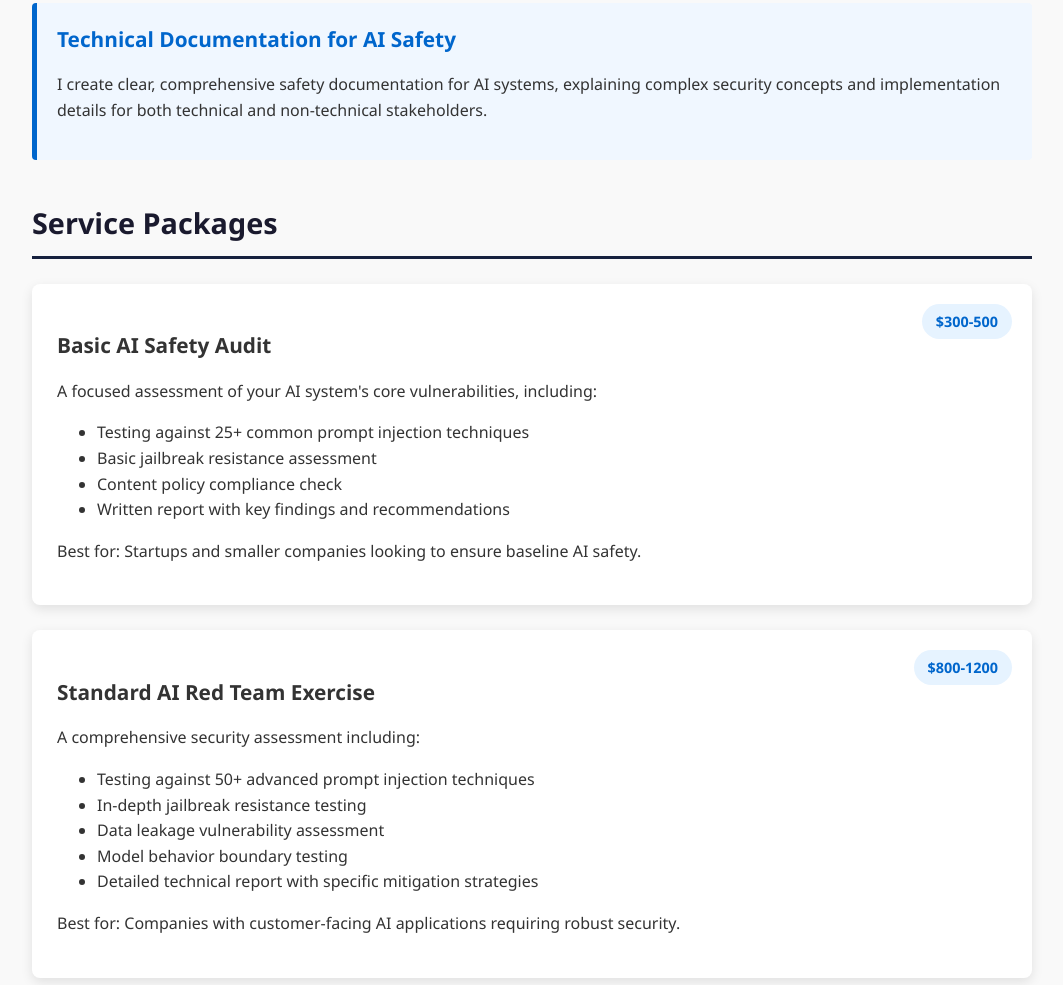
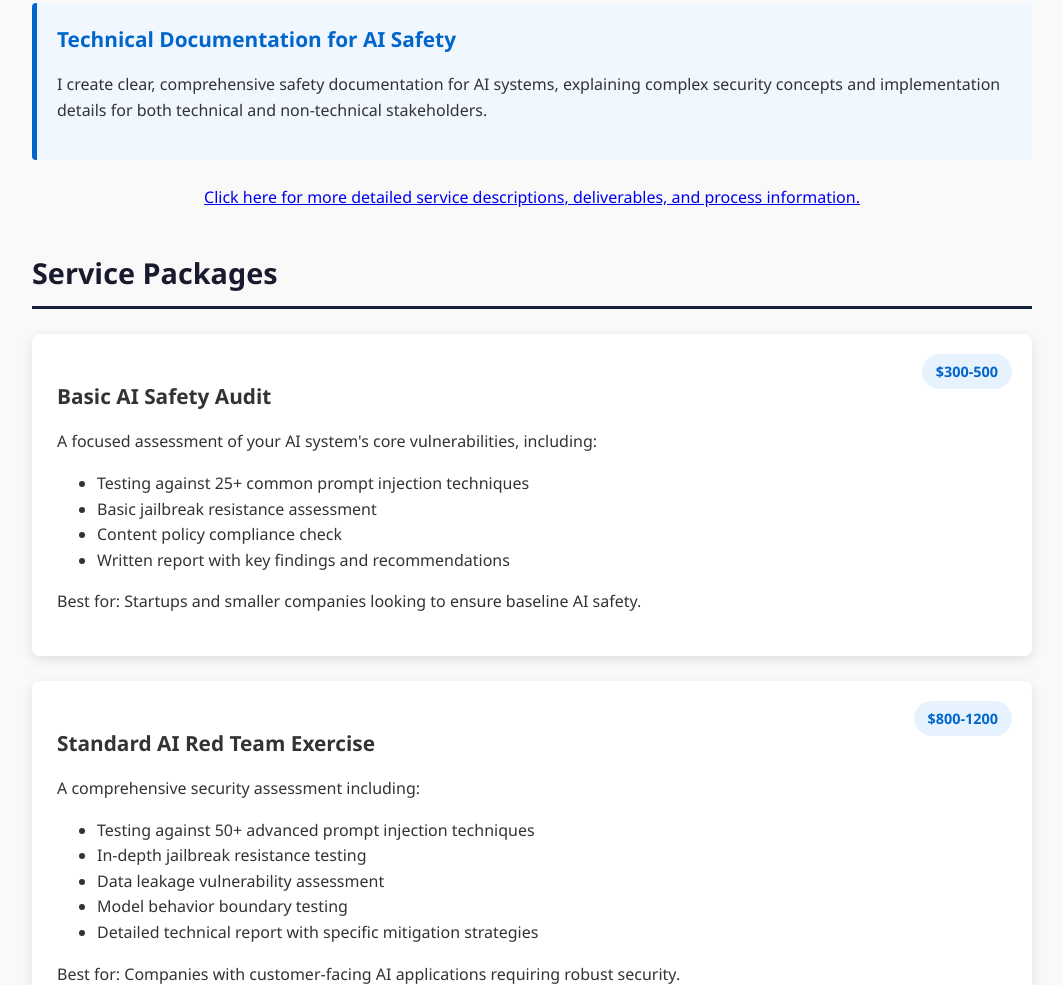
Before and after one commit to laithabusaleem0/portfolio, a plain HTML site: page index.html in a window 1280 px wide. Shown: the part 1335-2320 px from the top of the page, without its empty margins (108-1171 px from the left). Drawn offline with Linux system fonts and the light colour scheme.

Commit message:
Add detailed service offerings and link from index page

```diff
--- a/index.html
+++ b/index.html
@@ -56,6 +56,12 @@
             <h3>Technical Documentation for AI Safety</h3>
             <p>I create clear, comprehensive safety documentation for AI systems, explaining complex security concepts and implementation details for both technical and non-technical stakeholders.</p>
         </div>
+    </section>
+
+    <section>
+        <p style="text-align: center; margin-top: -15px; margin-bottom: 30px;">
+            <a href="service_offerings.md">Click here for more detailed service descriptions, deliverables, and process information.</a>
+        </p>
     </section>
 
     <section>
```
